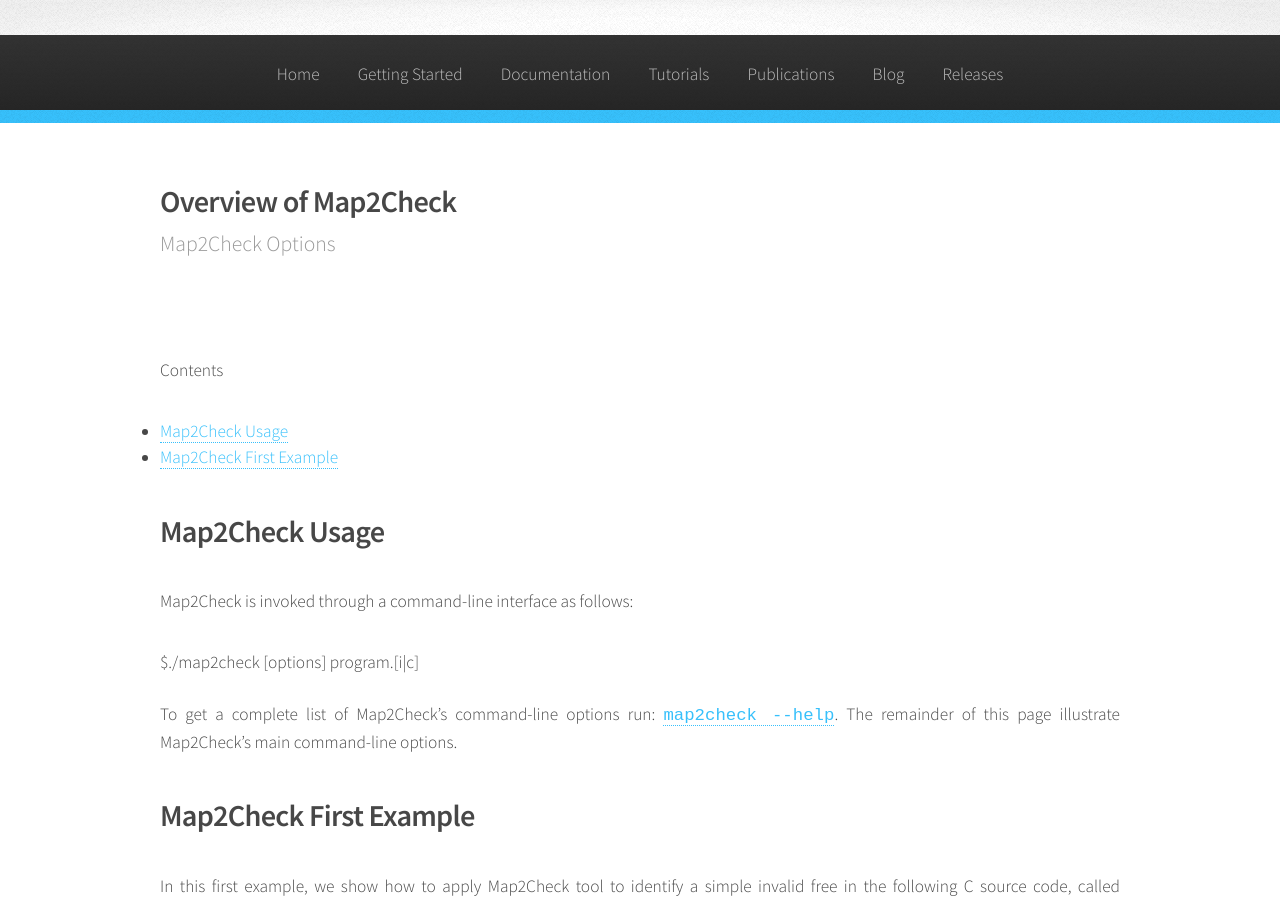
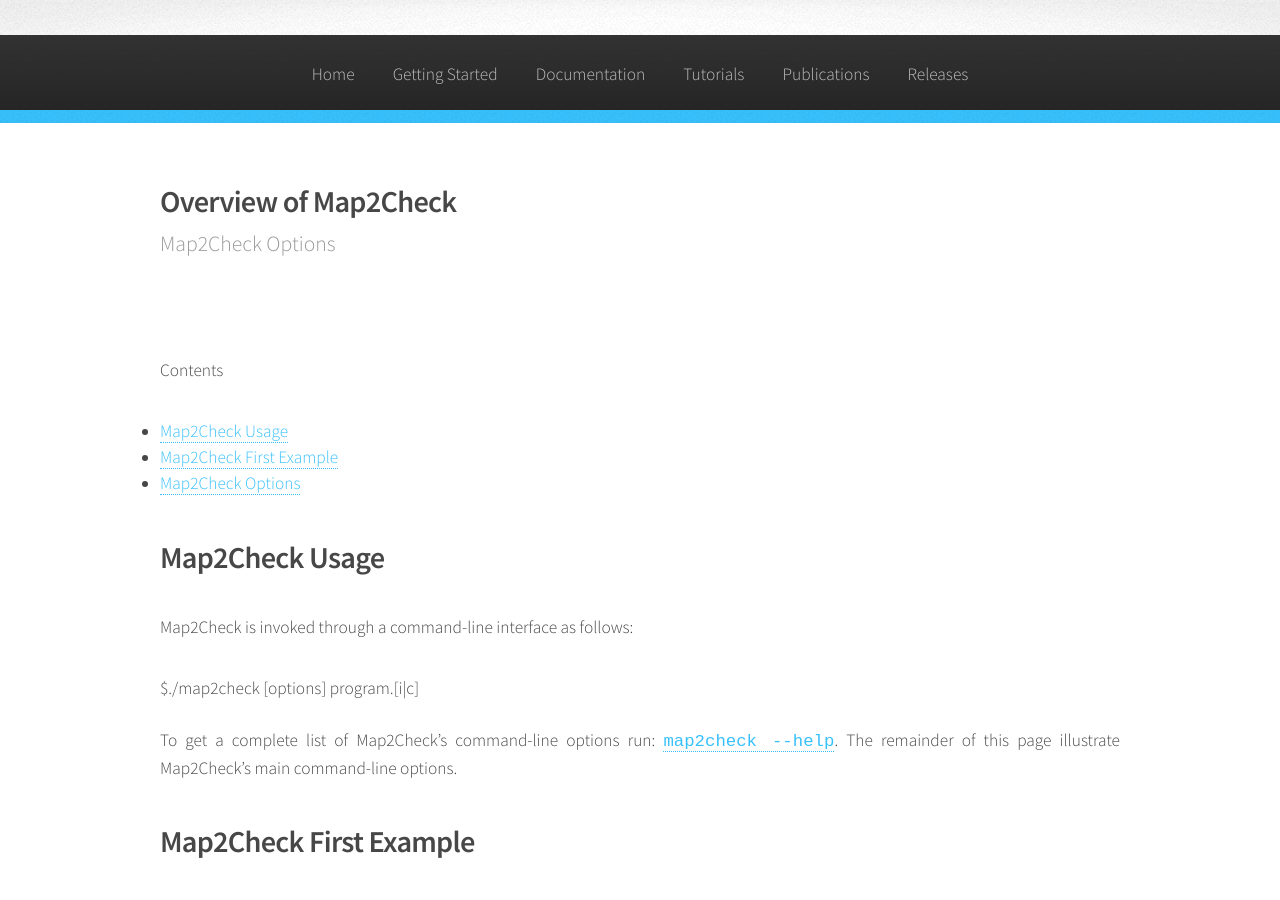
Before and after one commit to map2check/map2check.github.io, a Jekyll site: the page built from documentation.html, in a window 1280 px wide and 900 px high. Built offline with Jekyll 4.4.1, drawn with Linux system fonts in a browser that asks for light colours.

Commit message:
Minor changes

```diff
--- a/_includes/footer.html
+++ b/_includes/footer.html
@@ -30,6 +30,7 @@
                                 -->
 							</div>
 						</div>
+                        <!--
 						<section class="6u">
 							<h3>Get In Touch</h3>
 							<form>
@@ -55,6 +56,7 @@
 								</div>
 							</form>
 						</section>
+                        -->
 					</div>
 				</div>
 
--- a/_includes/header.html
+++ b/_includes/header.html
@@ -45,7 +45,9 @@
                             <li {% if current[1] == 'no-sidebar.html' %}class="current"{% endif %}><a href="{{ site.baseurl }}/documentation.html">Documentation</a></li>
                             <li {% if current[1] == 'no-sidebar.html' %}class="current"{% endif %}><a href="{{ site.baseurl }}/no-sidebar.html">Tutorials</a></li>
                             <li {% if current[1] == 'publications.html' %}class="current"{% endif %}><a href="{{ site.baseurl }}/publications.html">Publications</a></li>
-							<li {% if current[1] == 'blog' %}class="current"{% endif %}><a href="{{ site.baseurl }}/blog">Blog</a></li>
+							<!--
+                            <li {% if current[1] == 'blog' %}class="current"{% endif %}><a href="{{ site.baseurl }}/blog">Blog</a></li>
+                            -->
                             <li {% if current[1] == 'releases.html' %}class="current"{% endif %}><a href="{{ site.baseurl }}/releases.html">Releases</a></li>
 						</ul>
 					</nav>
--- a/documentation.html
+++ b/documentation.html
@@ -24,6 +24,9 @@
                             </li>
                             <li>
                                 <a href="#map_sample">Map2Check First Example</a>
+                            </li>
+                            <li>
+                                <a href="#map_options">Map2Check Options</a>
                             </li>
                         </ul>
 
```
Also changed, not shown: publications.html (+5 -4 lines).
